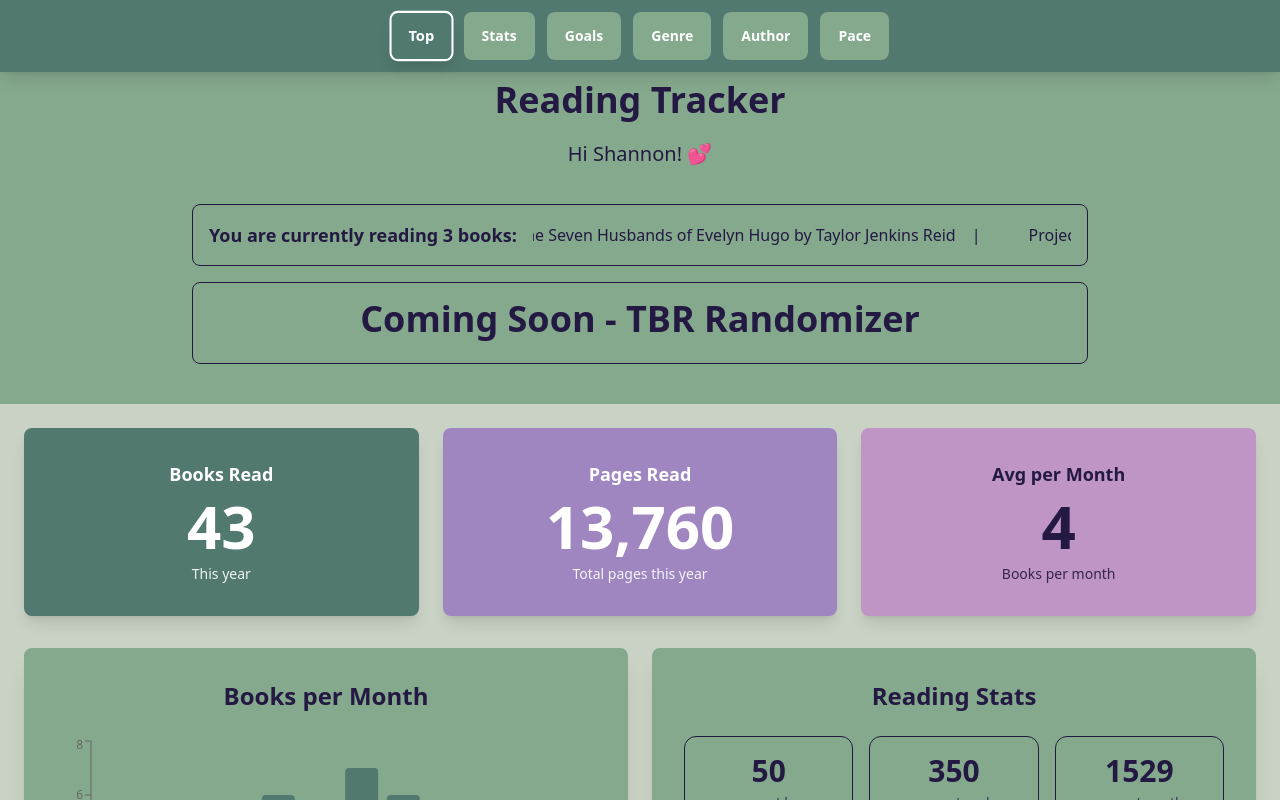
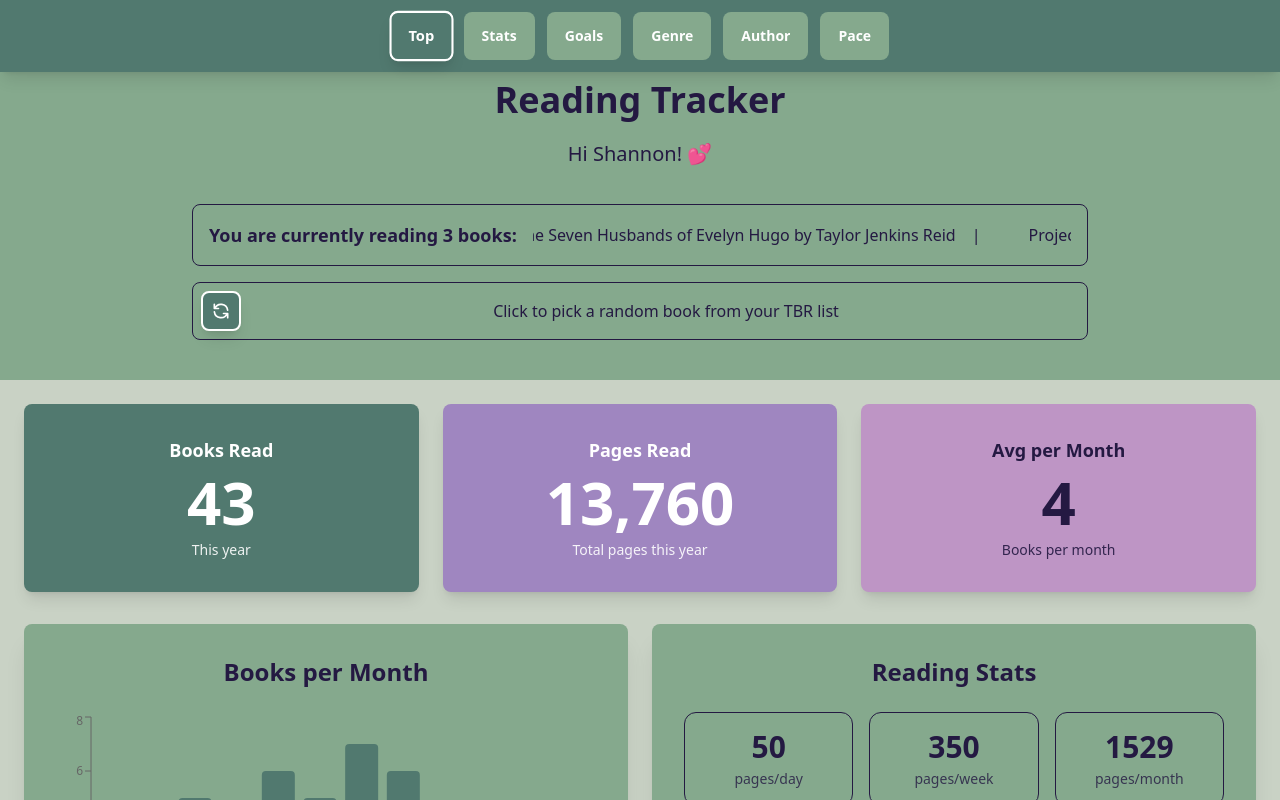
Before and after one commit to najaad/florilegium, a Next.js app: page / in a window 1280 px wide. Shown: the top 800 px of the page. Built offline with nearby package versions, Linux system fonts and the light colour scheme.

Commit message:
add tbr randomizer and fix nav to be better

```diff
--- a/src/app/api/overview/route.ts
+++ b/src/app/api/overview/route.ts
@@ -110,11 +110,27 @@ export async function GET() {
       { name: 'Jane Austen', currentYear: 2, pastYears: 2, totalBooks: 4 }
     ],
 
-    longestBooksByAuthor: [
-      { author: 'Brandon Sanderson', title: 'The Way of Kings', pages: 1007 },
-      { author: 'Agatha Christie', title: 'The Murder of Roger Ackroyd', pages: 320 },
-      { author: 'Jane Austen', title: 'Pride and Prejudice', pages: 432 }
-    ]
+            longestBooksByAuthor: [
+              { author: 'Brandon Sanderson', title: 'The Way of Kings', pages: 1007 },
+              { author: 'Agatha Christie', title: 'The Murder of Roger Ackroyd', pages: 320 },
+              { author: 'Jane Austen', title: 'Pride and Prejudice', pages: 432 }
+            ],
+
+            // TBR (To Be Read) list for randomizer
+            tbrList: [
+              { title: 'The Midnight Library', author: 'Matt Haig', genre: 'Fiction' },
+              { title: 'Circe', author: 'Madeline Miller', genre: 'Fantasy' },
+              { title: 'The Seven Husbands of Evelyn Hugo', author: 'Taylor Jenkins Reid', genre: 'Historical Fiction' },
+              { title: 'Project Hail Mary', author: 'Andy Weir', genre: 'Sci-Fi' },
+              { title: 'The Way of Kings', author: 'Brandon Sanderson', genre: 'Fantasy' },
+              { title: 'Dune', author: 'Frank Herbert', genre: 'Sci-Fi' },
+              { title: 'The Silent Patient', author: 'Alex Michaelides', genre: 'Thriller' },
+              { title: 'Educated', author: 'Tara Westover', genre: 'Memoir' },
+              { title: 'The Book Thief', author: 'Markus Zusak', genre: 'Historical Fiction' },
+              { title: 'The Night Circus', author: 'Erin Morgenstern', genre: 'Fantasy' },
+              { title: 'Where the Crawdads Sing', author: 'Delia Owens', genre: 'Fiction' },
+              { title: 'The Alchemist', author: 'Paulo Coelho', genre: 'Fiction' }
+            ]
   };
 
   return NextResponse.json(mockData);
--- a/src/app/page.tsx
+++ b/src/app/page.tsx
@@ -32,6 +32,7 @@ type Overview = {
   consistentGenres: { name: string; currentYear: number; pastYears: number; totalBooks: number }[];
   consistentAuthors: { name: string; currentYear: number; pastYears: number; totalBooks: number }[];
   longestBooksByAuthor: { author: string; title: string; pages: number }[];
+  tbrList: { title: string; author: string; genre: string }[];
 };
 
 export default function Home() {
@@ -49,6 +50,33 @@ export default function Home() {
         top: elementPosition,
         behavior: 'smooth'
       });
+
+      // Remove focus from any button to prevent stuck white border
+      setTimeout(() => {
+        if (document.activeElement && document.activeElement instanceof HTMLElement) {
+          document.activeElement.blur();
+        }
+      }, 100);
+
+      // Reset active section after scroll completes to let scroll detection take over
+      setTimeout(() => {
+        const handleScroll = () => {
+          const sections = ['top', 'stats', 'goals', 'genres', 'authors', 'predictions'];
+          const headerHeight = 80;
+
+          for (let i = sections.length - 1; i >= 0; i--) {
+            const element = document.getElementById(sections[i]);
+            if (element) {
+              const rect = element.getBoundingClientRect();
+              if (rect.top <= headerHeight + 50) {
+                setActiveSection(sections[i]);
+                break;
+              }
+            }
+          }
+        };
+        handleScroll();
+      }, 1000); // Wait for smooth scroll to complete
     }
   };
 
@@ -58,6 +86,28 @@ export default function Home() {
       .then(r => r.json())
       .then(setData)
       .finally(() => setLoading(false));
+  }, []);
+
+  // Scroll-based navigation
+  useEffect(() => {
+    const handleScroll = () => {
+      const sections = ['top', 'stats', 'goals', 'genres', 'authors', 'predictions'];
+      const headerHeight = 80;
+
+      for (let i = sections.length - 1; i >= 0; i--) {
+        const element = document.getElementById(sections[i]);
+        if (element) {
+          const rect = element.getBoundingClientRect();
+          if (rect.top <= headerHeight + 50) { // 50px buffer
+            setActiveSection(sections[i]);
+            break;
+          }
+        }
+      }
+    };
+
+    window.addEventListener('scroll', handleScroll);
+    return () => window.removeEventListener('scroll', handleScroll);
   }, []);
 
   if (loading) {
@@ -211,16 +261,8 @@ export default function Home() {
                       </div>
                     )}
 
-                    {/* Placeholder Box */}
-                    <div className="bg-secondary/10 border border-secondary/20 rounded-lg p-3 md:p-4 mt-4">
-                      <div className="flex items-center justify-center h-full">
-                        <div className="text-center">
-                          <div className="text-sm md:text-4xl font-semibold text-secondary mb-2">
-                            Coming Soon - TBR Randomizer
-                          </div>
-                        </div>
-                      </div>
-                    </div>
+                    {/* TBR Randomizer */}
+                    <TBRRandomizer tbrList={data?.tbrList || []} />
           </div>
         </div>
       </div>
@@ -920,3 +962,81 @@ function AnnualReadingForecast({ data }: { data: Overview | null }) {
     </div>
   );
 }
+
+// TBR Randomizer Component
+function TBRRandomizer({ tbrList }: { tbrList: { title: string; author: string; genre: string }[] }) {
+  const [selectedBook, setSelectedBook] = useState<{ title: string; author: string; genre: string } | null>(null);
+  const [isSpinning, setIsSpinning] = useState(false);
+
+  const pickRandomBook = (event: React.MouseEvent<HTMLButtonElement>) => {
+    if (tbrList.length === 0) return;
+
+    // Remove focus to prevent stuck state
+    event.currentTarget.blur();
+
+    setIsSpinning(true);
+
+    // Add a small delay for the spinning effect
+    setTimeout(() => {
+      const randomIndex = Math.floor(Math.random() * tbrList.length);
+      setSelectedBook(tbrList[randomIndex]);
+      setIsSpinning(false);
+    }, 500);
+  };
+
+  return (
+    <div className="bg-secondary/10 border border-secondary/20 rounded-lg p-1 md:p-2 mt-4">
+      <div className="flex items-center gap-2 md:gap-3">
+        {/* Random Button - Icon Only */}
+        <button
+          onClick={pickRandomBook}
+          disabled={tbrList.length === 0}
+          className={`
+            relative p-1 md:p-2 rounded-lg transition-all duration-200 transform flex-shrink-0
+            ${tbrList.length === 0
+              ? 'bg-gray-300 text-gray-500 cursor-not-allowed border-2 border-gray-400'
+              : 'bg-primary text-secondary-content hover:bg-secondary/80 hover:scale-105 active:scale-95 shadow-lg border-2 border-secondary/30 focus:border-secondary/50'
+            }
+            focus:outline-none focus:ring-2 focus:ring-secondary/20
+          `}
+        >
+          <svg
+            className={`w-4 h-4 md:w-5 md:h-5 ${isSpinning ? 'animate-spin' : ''}`}
+            fill="none"
+            stroke="currentColor"
+            viewBox="0 0 24 24"
+          >
+            <path
+              strokeLinecap="round"
+              strokeLinejoin="round"
+              strokeWidth={2}
+              d="M4 4v5h.582m15.356 2A8.001 8.001 0 004.582 9m0 0H9m11 11v-5h-.581m0 0a8.003 8.003 0 01-15.357-2m15.357 2H15"
+            />
+          </svg>
+        </button>
+
+        {/* Selected Book Display */}
+        {selectedBook ? (
+          <div className="flex-1 flex items-center gap-2 md:gap-3">
+            {/* Book Info Box */}
+            <div className="bg-base-100 border-2 border-base-300 rounded-md px-2 md:px-3 py-1 md:py-1.5 flex-2 min-w-0 max-w-[60%]">
+              <div className="text-sm md:text-base text-base-content truncate">
+                <span className="font-semibold">{selectedBook.title}</span> by <span className="font-medium">{selectedBook.author}</span>
+              </div>
+            </div>
+            {/* Genre Badge */}
+            <div className="bg-primary text-primary-content border-2 border-base-300 rounded-md px-3 md:px-4 py-1 md:py-1.5 flex-1">
+              <div className="text-sm md:text-base font-medium">
+                {selectedBook.genre}
+              </div>
+            </div>
+          </div>
+        ) : (
+          <div className="flex-1 text-sm md:text-base text-base-content/60">
+            {tbrList.length === 0 ? 'No books in TBR list' : 'Click to pick a random book from your TBR list'}
+          </div>
+        )}
+      </div>
+    </div>
+  );
+}
```
